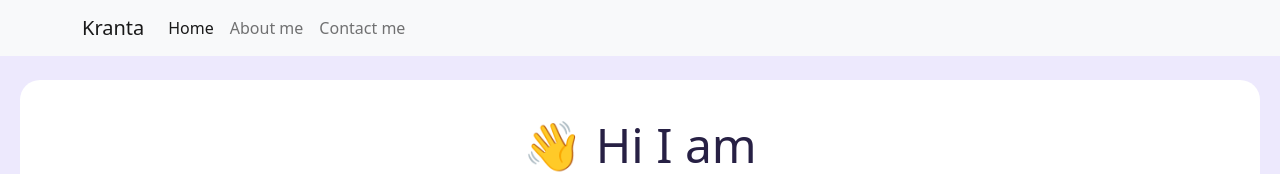
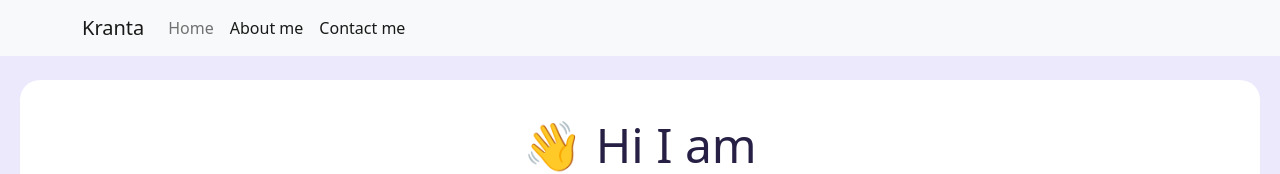
Before and after one commit to krantagat/advanced-tools-homework, a plain HTML site: page index.html in a window 1280 px wide. Shown: the top 174 px of the page. Drawn offline with nearby package versions, Linux system fonts and the light colour scheme.

Commit message:
Navigation bar adjust active

```diff
--- a/index.html
+++ b/index.html
@@ -51,20 +51,17 @@
           </button>
           <div class="collapse navbar-collapse" id="navbarNavAltMarkup">
             <div class="navbar-nav">
-              <a
-                class="nav-item nav-link active"
-                href="/"
-                title="Kranta's homepage"
+              <a class="nav-item nav-link" href="/" title="Kranta's homepage"
                 >Home <span class="sr-only"></span
               ></a>
               <a
-                class="nav-item nav-link"
+                class="nav-item nav-link active"
                 href="/about.html"
                 title="About Kranta"
                 >About me</a
               >
               <a
-                class="nav-item nav-link"
+                class="nav-item nav-link active"
                 href="/about.html#contact"
                 title="Kranta's contact information"
                 >Contact me</a
```
